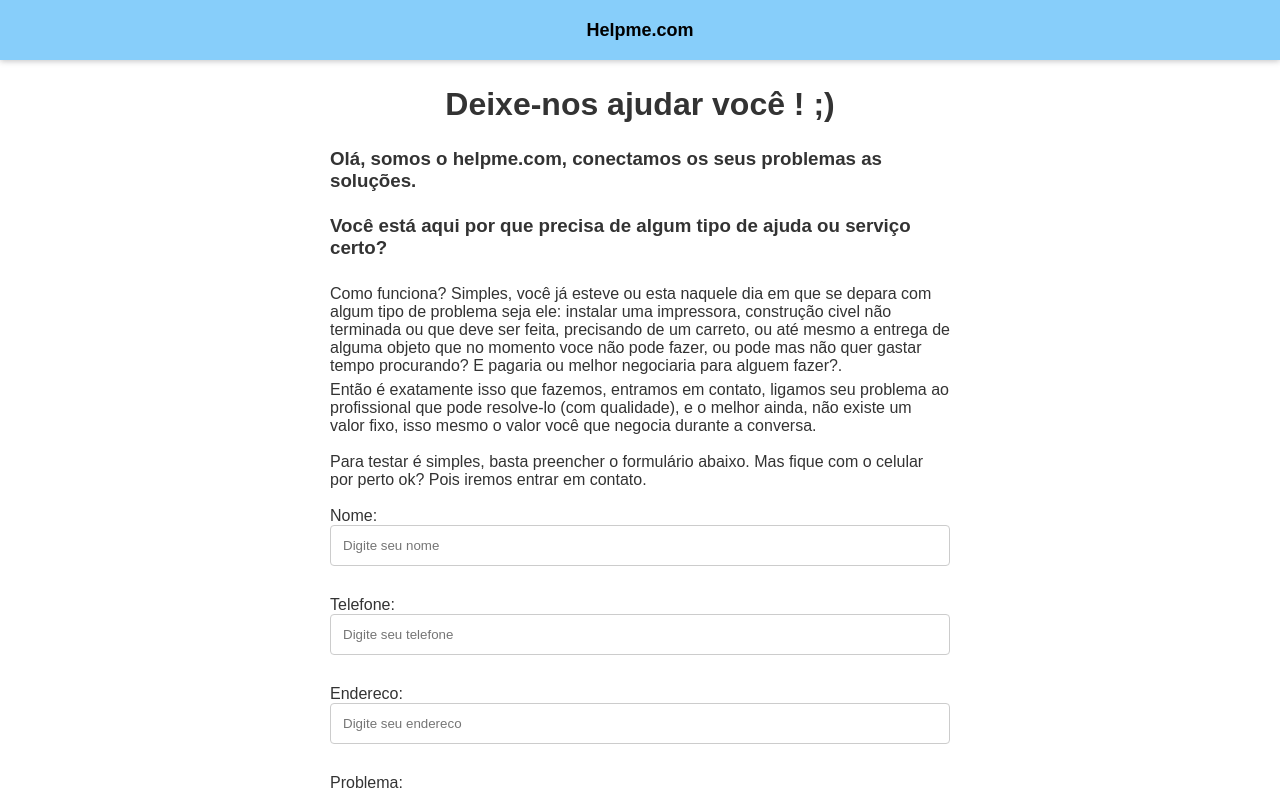
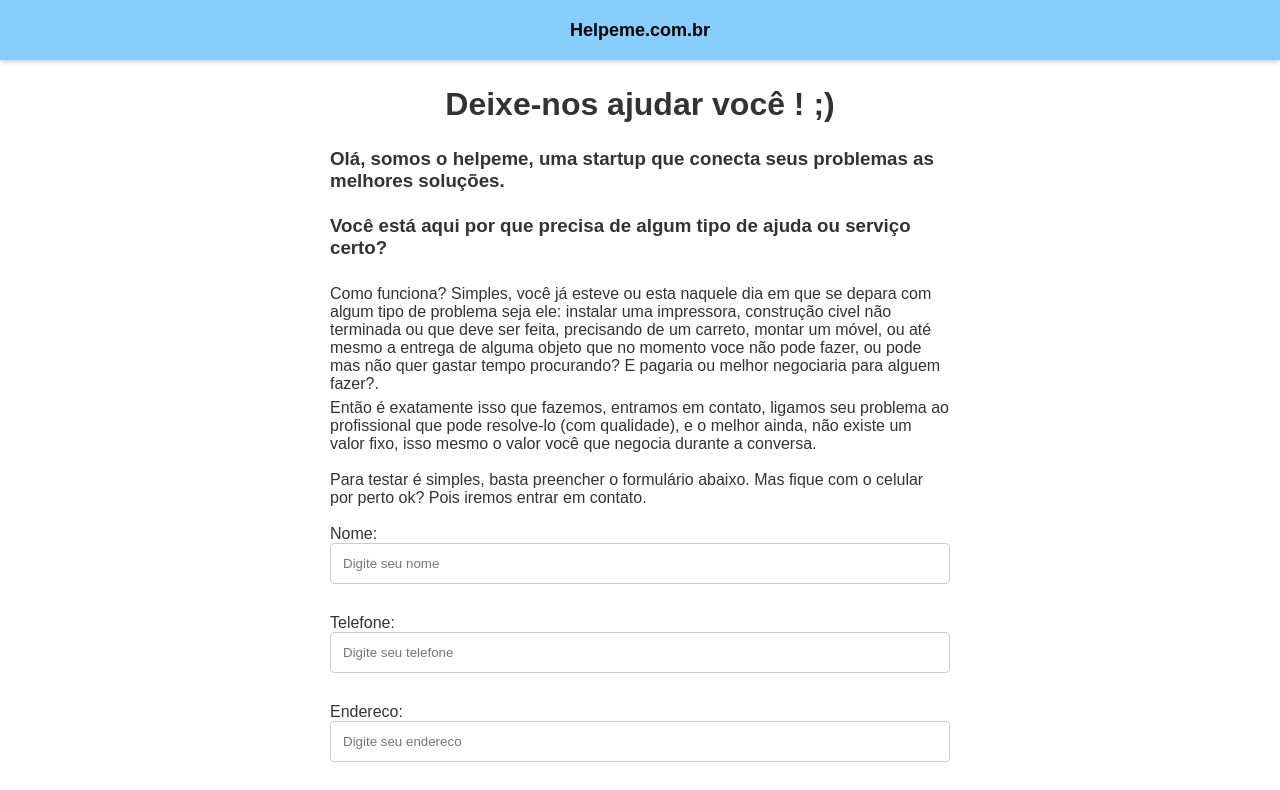
Before and after one commit to Mayconrp/frontend-helpme, a React (Create React App) app: page / in a window 1280 px wide. Shown: the top 790 px of the page. Built offline with nearby package versions, Linux system fonts and the light colour scheme.

Commit message:
alterações do texto

```diff
--- a/public/index.html
+++ b/public/index.html
@@ -2,42 +2,17 @@
 <html lang="en">
   <head>
     <meta charset="utf-8" />
-    <link rel="icon" href="%PUBLIC_URL%/favicon.ico" />
+    <!-- <link rel="icon" href="%PUBLIC_URL%/favicon.ico" /> -->
     <meta name="viewport" content="width=device-width, initial-scale=1" />
     <meta name="theme-color" content="#000000" />
-    <meta
-      name="description"
-      content="Web site created using create-react-app"
-    />
-    <link rel="apple-touch-icon" href="%PUBLIC_URL%/logo192.png" />
-    <!--
-      manifest.json provides metadata used when your web app is installed on a
-      user's mobile device or desktop. See https://developers.google.com/web/fundamentals/web-app-manifest/
-    -->
-    <link rel="manifest" href="%PUBLIC_URL%/manifest.json" />
-    <!--
-      Notice the use of %PUBLIC_URL% in the tags above.
-      It will be replaced with the URL of the `public` folder during the build.
-      Only files inside the `public` folder can be referenced from the HTML.
+    <meta name="description" content="Olá somos a helpeme.com.br" />
+    <!-- <link rel="manifest" href="%PUBLIC_URL%/manifest.json" /> -->
 
-      Unlike "/favicon.ico" or "favicon.ico", "%PUBLIC_URL%/favicon.ico" will
-      work correctly both with client-side routing and a non-root public URL.
-      Learn how to configure a non-root public URL by running `npm run build`.
-    -->
-    <title>React App</title>
+    <title>Helpeme</title>
   </head>
   <body>
-    <noscript>You need to enable JavaScript to run this app.</noscript>
+    <noscript></noscript>
     <div id="root"></div>
-    <!--
-      This HTML file is a template.
-      If you open it directly in the browser, you will see an empty page.
 
-      You can add webfonts, meta tags, or analytics to this file.
-      The build step will place the bundled scripts into the <body> tag.
-
-      To begin the development, run `npm start` or `yarn start`.
-      To create a production bundle, use `npm run build` or `yarn build`.
-    -->
   </body>
 </html>
--- a/src/components/Form/index.js
+++ b/src/components/Form/index.js
@@ -24,12 +24,11 @@ import './styles.css'
                             </div>
                                 <div className="col-50" >
                                     <h1 className="tituloh1">Deixe-nos ajudar você ! ;) </h1>
-                                    <h3 className="tituloh3"><p className="textoh3">Olá, somos o helpme.com, conectamos os seus problemas as soluções.</p>
-                                    &nbsp;&nbsp;&nbsp;&nbsp;<p className="textoh3">Você está aqui por que precisa de algum tipo de ajuda ou serviço certo?</p>
-                                    {/* &nbsp;&nbsp;&nbsp;&nbsp;<p className="textoh3">Deixe com a gente o seu contato, para que possamos nos conectar.</p> */}</h3>
+                                    <h3 className="tituloh3"><p className="textoh3">Olá, somos o helpeme, uma startup que conecta seus problemas as melhores soluções.</p>
+                                    &nbsp;&nbsp;&nbsp;&nbsp;<p className="textoh3">Você está aqui por que precisa de algum tipo de ajuda ou serviço certo?</p></h3>
 
                                     <p className="textoExplicativo">Como funciona? Simples, você já esteve ou esta naquele dia em que se depara com algum tipo de problema seja ele:
-                                     instalar uma impressora, construção civel não terminada ou que deve ser feita, precisando de um carreto,
+                                     instalar uma impressora, construção civel não terminada ou que deve ser feita, precisando de um carreto, montar um móvel,
                                       ou até mesmo a entrega de alguma objeto que no momento voce não pode fazer,
                                       ou pode mas não quer gastar tempo procurando? E pagaria ou melhor negociaria para alguem fazer?.</p>
                                     <p>Então é exatamente isso que fazemos, entramos em contato, ligamos seu problema ao profissional que pode resolve-lo (com qualidade), e o melhor ainda,
--- a/src/components/Header/index.js
+++ b/src/components/Header/index.js
@@ -1,7 +1,7 @@
 import React from 'react' ;
 import './styles.css' ;
 
-const Header = () => <header id="main-header"> Helpme.com </header>
+const Header = () => <header id="main-header"> Helpeme.com.br </header>
 
 
 export default Header ;
```
Also changed, not shown: public/manifest.json.
